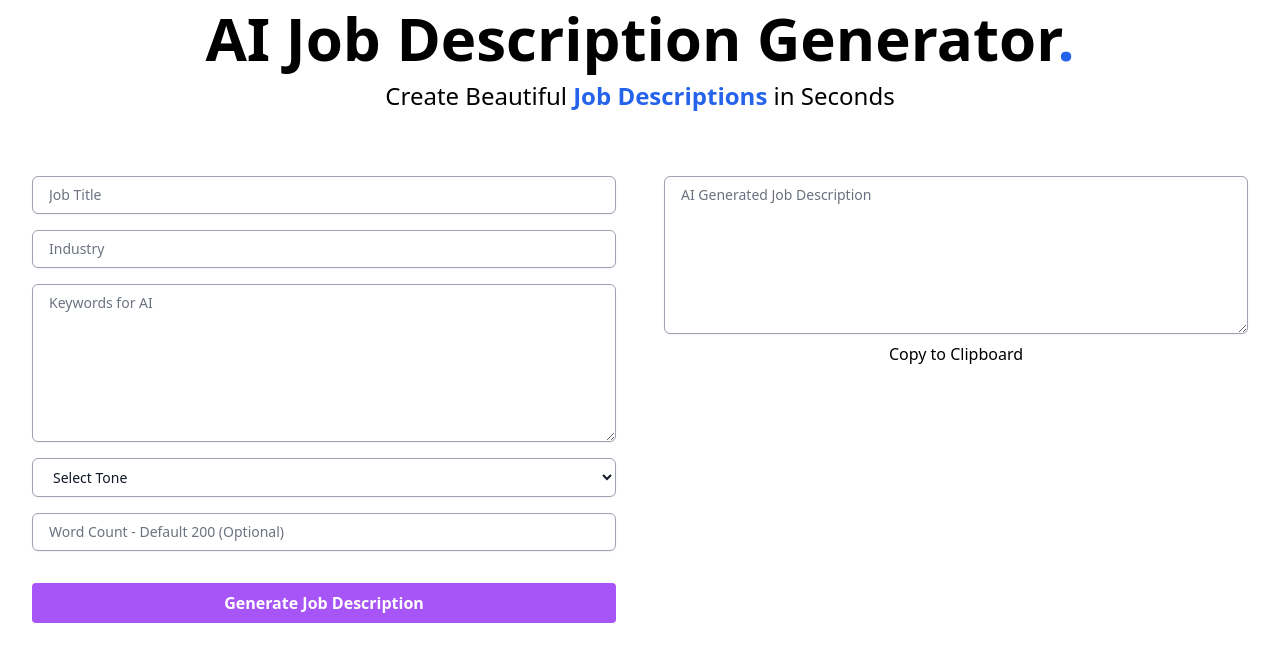
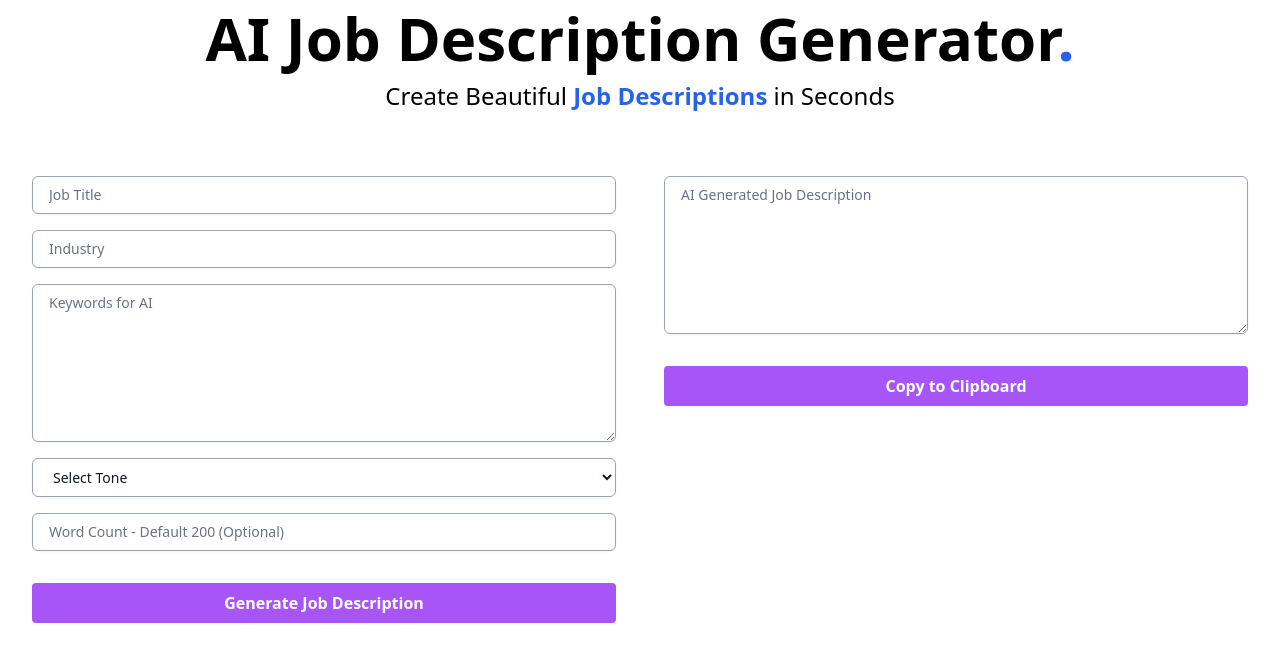
Before and after one commit to emelyn-barrientos/ai-jobbish-descriptions, a Next.js app: page / in a window 1280 px wide. Shown: the top 662 px of the page. Built offline with nearby package versions, Linux system fonts and the light colour scheme.

Commit message:
Add button styling

```diff
--- a/src/components/Dashboard.js
+++ b/src/components/Dashboard.js
@@ -142,7 +142,11 @@ export default function Dashboard() {
             onChange={handleJobDescription}
             disabled={jobDescription === ''}
           />
-          <button type="submit" disabled={jobDescription === ''}>
+          <button
+            type="submit"
+            className="bg-purple-500 w-full hover:bg-purple-700 cursor-pointer text-white font-bold mt-6 py-2 px-4 rounded"
+            disabled={jobDescription === ''}
+          >
             {isCopied ? 'Copied!' : 'Copy to Clipboard'}
           </button>
         </div>
```
